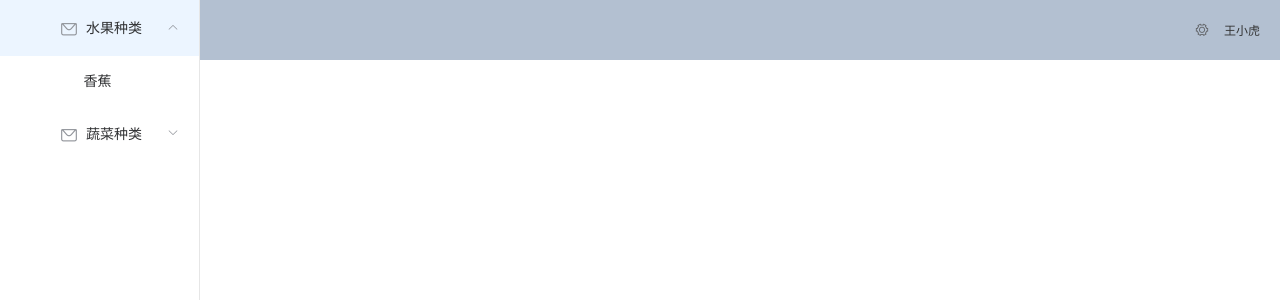
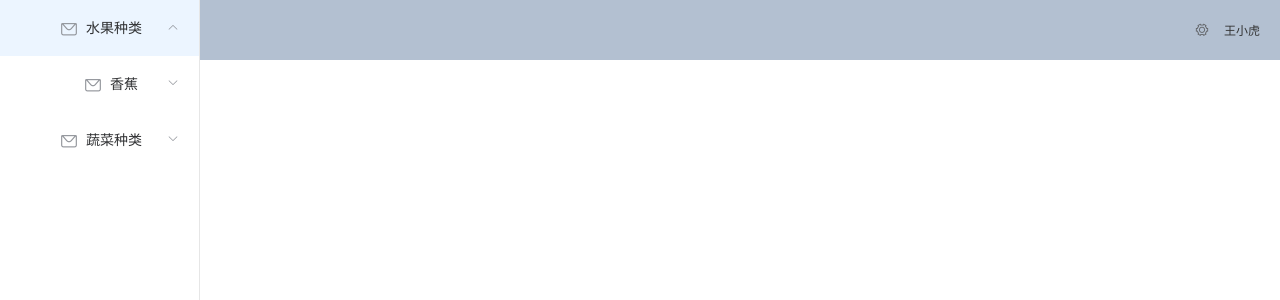
Before and after one commit to renshufan/vuex, a Vue app: page /home-main in a window 1280 px wide. Both pictures are taken after a click on the element "水果种类". Shown: the top 300 px of the page. Built offline with nearby package versions, Linux system fonts and the light colour scheme.

Commit message:
123123
Signed-off-by: renshufan <976590628@qq.com>

```diff
--- a/src/components/HelloWorld.vue
+++ b/src/components/HelloWorld.vue
@@ -9,6 +9,7 @@
     <!--    </el-breadcrumb>-->
     <h1>{{ $store.state.Heade.count }}</h1>
     <h1>{{ $store.state.Content.cont }}</h1>
+    <div slot="renshufan">444</div>
     <div>
       <a href="javascript:;" @click="$store.commit('Count', { n: 1 })"
         >click mutations突变(同步)11111</a
@@ -29,78 +30,78 @@
       <a href="javascript:;" @click="card">跳转card组件,进行展示4</a>
     </div>
     <div class="name">
-      <card></card>
+      <!-- <card></card> -->
+      <slot name="renshufan">123</slot>
     </div>
     <router-view></router-view>
   </div>
 </template>
-
 <script>
-import { mapState, mapMutations, mapGetters, mapActions } from "vuex";
+import { mapState, mapMutations, mapGetters, mapActions } from 'vuex'
 
 var book = {
   _year: 2004,
   edition: 1
-};
-Object.defineProperty(book, "year", {
-  get() {
-    return this._year;
-  },
-  set(newValue) {
-    if (newValue > 2004) {
-      this._year = newValue;
-      this.edition += newValue - 2004;
-    }
-  }
-});
+}
+// Object.defineProperty(book, 'year', {
+//   get() {
+//     return this._year
+//   },
+//   set(newValue) {
+//     if (newValue > 2004) {
+//       this._year = newValue
+//       this.edition += newValue - 2004
+//     }
+//   }
+// })
 export default {
   data() {
     return {
-      msg: "Welcome to Your Vue.js App",
+      msg: 'Welcome to Your Vue.js App',
       arr: [],
       age: {
         food: 10,
         year: 20,
         toString() {
           //重写此对象的 toString方法
-          return this.food;
+          return this.food
         }
       }
-    };
+    }
   },
   mounted() {
     this.$nextTick(() => {
-      this.$store.commit("USER_LOGIN_INFO");
-      this.$store.commit("POSITION");
-      this.$store.commit("SITE_ID");
-      this.$store.commit("ACCOUNT");
-      this.$store.commit("SITE_NAME");
-    });
+      this.$store.commit('USER_LOGIN_INFO')
+      this.$store.commit('POSITION')
+      this.$store.commit('SITE_ID')
+      this.$store.commit('ACCOUNT')
+      this.$store.commit('SITE_NAME')
+    })
   },
   activated() {
-    alert(this.msg);
+    alert(this.msg)
   },
   methods: {
     ...mapMutations([
-      "USER_LOGIN_INFO",
-      "POSITION",
-      "SITE_ID",
-      "ACCOUNT",
-      "SITE_NAME"
+      'USER_LOGIN_INFO',
+      'POSITION',
+      'SITE_ID',
+      'ACCOUNT',
+      'SITE_NAME'
     ]),
-    ...mapActions(["Acount"]),
+    ...mapActions(['Acount']),
     card() {
-      this.msg = "3333";
-      this.$router.push({ name: "card", params: { name: 1 } });
+      this.msg = '3333'
+      this.$router.push({ name: 'card', params: { name: 1 } })
     },
     first() {
-      this.Acount({ n: 1 });
-      this.arr = ["111", "222"];
-      console.log(Object.keys(this.age));
+      this.Acount({ n: 1 })
+      this.arr = ['111', '222']
+      console.log(Object.keys(this.age), 123)
       // console.log(this.age.toString())
-      // book.year = 2005
+      book.year = 2005
       // alert(book.edition)
-      // console.log(this.age.valueOf(), this.age.toString())
+      // console.log(book, this.age.valueOf(), t////////his.age.toString())
       // this.$store.dispatch('Acount',{n:100})
       // let a = /[0-9]/g;
       // console.log(a instanceof RegExp)
@@ -110,7 +111,7 @@ export default {
   destroyed() {
     // alert('销毁完成')
   }
-};
+}
 </script>
 
 <!-- Add "scoped" attribute to limit CSS to this component only -->
--- a/src/components/home-main/home-main.vue
+++ b/src/components/home-main/home-main.vue
@@ -3,9 +3,37 @@
     <el-container>
       <el-aside width="200px" style="background-color: rgb(238, 241, 246)">
         <el-menu :default-openeds="[]" unique-opened router>
-          <el-submenu :index="first.path" v-for="(first, i) in router" :key="i">
-            <template slot="title"><i class="el-icon-message"></i>{{first.meta.title}}</template>
-              <el-menu-item :index="first.path + '/' + second.path" v-for="(second, j) in first.children" :key="j">{{second.meta.title}}</el-menu-item>
+          <el-submenu :index="first.path" v-for="(first, i) in router">
+            <template slot="title"
+              ><i class="el-icon-message"></i>{{ first.meta.title }}</template
+            >
+
+            <el-menu-item
+              :index="first.path + '/' + second.path"
+              v-if="!second.children"
+              v-for="(second, i) in first.children"
+              >
+              <span >{{ second.meta.title }}</span>
+              </el-menu-item
+            >
+
+            <el-submenu
+              :index="second.path"
+              v-if="second.children"
+              v-for="(second, i) in first.children"
+            >
+                <template slot="title"
+                  ><i class="el-icon-message"></i
+                  >{{ second.meta.title }}</template
+                >
+                <div v-if="second.children">
+                  <el-menu-item
+                    :index="first.path + '/'+ second.path + '/' + third.path"
+                    v-for="(third, j) in second.children"
+                    >{{ third.meta.title }}</el-menu-item
+                  >
+                </div>
+            </el-submenu>
           </el-submenu>
         </el-menu>
       </el-aside>
@@ -21,10 +49,9 @@
           </el-dropdown>
           <span>王小虎</span>
         </el-header>
-        <el-footer>
-        </el-footer>
+        <el-footer> </el-footer>
         <el-main>
-          <router-view/>
+          <router-view />
         </el-main>
       </el-container>
     </el-container>
@@ -32,7 +59,7 @@
 </template>
 
 <script>
-  import { mapState, mapMutations, mapGetters, mapActions } from "vuex";
+import { mapState, mapMutations, mapGetters, mapActions } from 'vuex'
 
 export default {
   name: 'home-main',
@@ -43,8 +70,8 @@
   },
   computed: {
     ...mapGetters(['router'])
-    },
-  };
+  }
+}
 </script>
 <style lang="less" scoped>
 .page {
@@ -58,7 +85,7 @@
   }
 
   .el-header {
-      background-color: #B3C0D1;
+    background-color: #b3c0d1;
     color: #333;
     line-height: 60px;
   }
--- /dev/null
+++ b/src/components/home-main/parent-view.vue
@@ -0,0 +1,10 @@
+<template>
+  <keep-alive>
+    <router-view ref="child"/>
+  </keep-alive>
+</template>
+<script>
+export default {
+  name: 'ParentView',
+}
+</script>
--- /dev/null
+++ b/src/components/index.js
@@ -0,0 +1,6 @@
+import card from "./card.vue"
+export default {
+  install(vue) {
+    vue.component("card", card)
+  }
+}
--- a/src/router/route-child.js
+++ b/src/router/route-child.js
@@ -1,4 +1,6 @@
 import homeMain from "@/components/home-main/home-main";
+// 在二级菜单栏下的路由component设置 ParentView 显示三级菜单栏
+import ParentView from '@/components/home-main/parent-view'
 
 export default [
   {
@@ -14,11 +16,22 @@ export default [
       {
         path: "banana",
         name: "banana",
-        component: () => import('@/view/fruit/banana/banana.vue'),
+        component: ParentView,
         meta: {
           title: '香蕉',
           keepAlive: true
-        }
+        },
+        children: [
+          {
+            path: "banana1",
+            name: "banana1",
+            component: () => import('@/view/fruit/banana/banana.vue'),
+            meta: {
+              title: '香蕉1',
+              keepAlive: true
+            }
+          }
+        ]
       }
     ]
   },
```
Also changed, not shown: .eslintrc.js (added), static/home.svg (added). Lines whose indentation alone changed are shown as unchanged.
